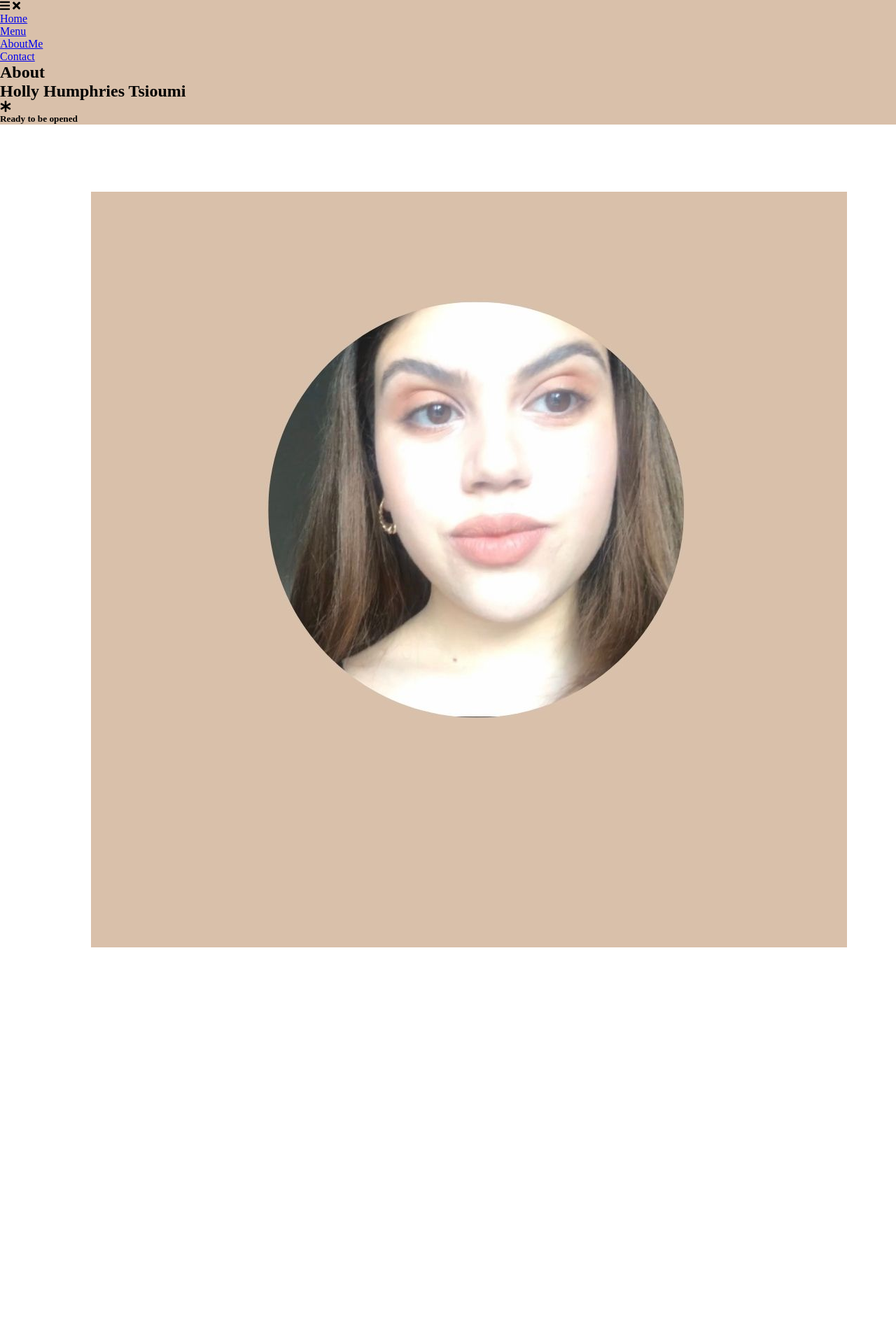
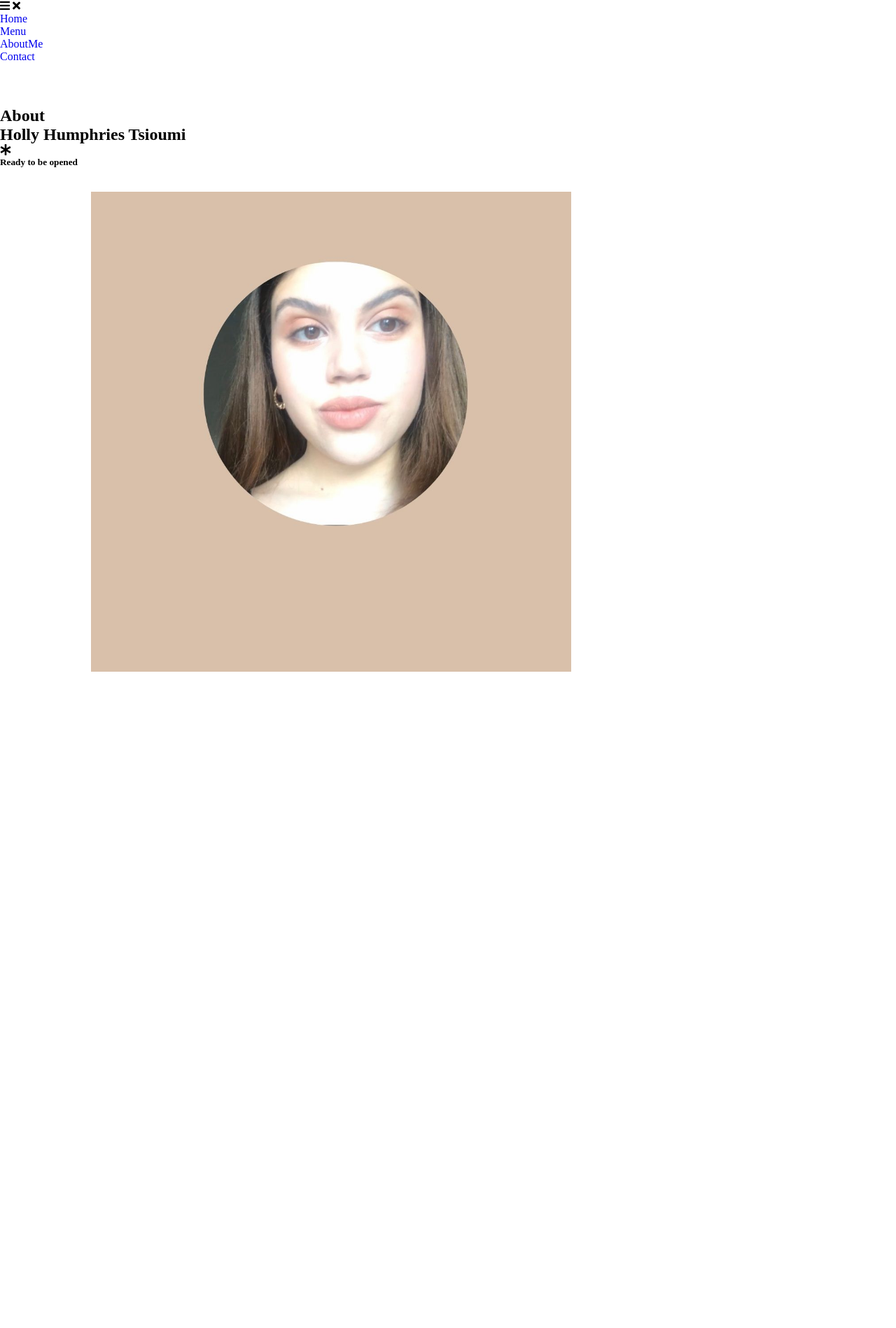
Before and after one commit to hollyhumphries/mybrookesblog, a Jekyll site: the page aboutme/index.html, which Jekyll copies as it is, in a window 1280 px wide. Shown: the whole page at 70% size. Built offline with Jekyll 4.4.1, drawn with Linux system fonts in a browser that asks for light colours; nearby versions of some CDN libraries; some web fonts are replaced; after the commit the page ends 1504 px from its top, so only the background shows below that.

Commit message:
Update styles.css

```diff
--- a/aboutme/css/styles.css
+++ b/aboutme/css/styles.css
@@ -16,13 +16,30 @@
     --secondary-font-color: #c59d5f;
     --body-font-color: #515151;
 }
+.html{
+    font-family: var(body font);
+    font-size: 10px;
+    color:var( body font color);
+    scroll-behavior: smooth;
+}
+section{
+    padding: 3.9rem 0;
+    }
+img{
+    width: 100%;
+    max width: 100%;
+}
+a{
+    text-decoration: none;
+}
 
-
-
-.container{
+p{
+    font-size 1.6rem;
+}
+  .container{
   width: 100%;
-  height: 100%;
-  background: #d9c0aa;
+      max-width: 122.5rem;
+      margin: 0 auto;
 }
 .menu ul{
 display: inline-flex;
```
